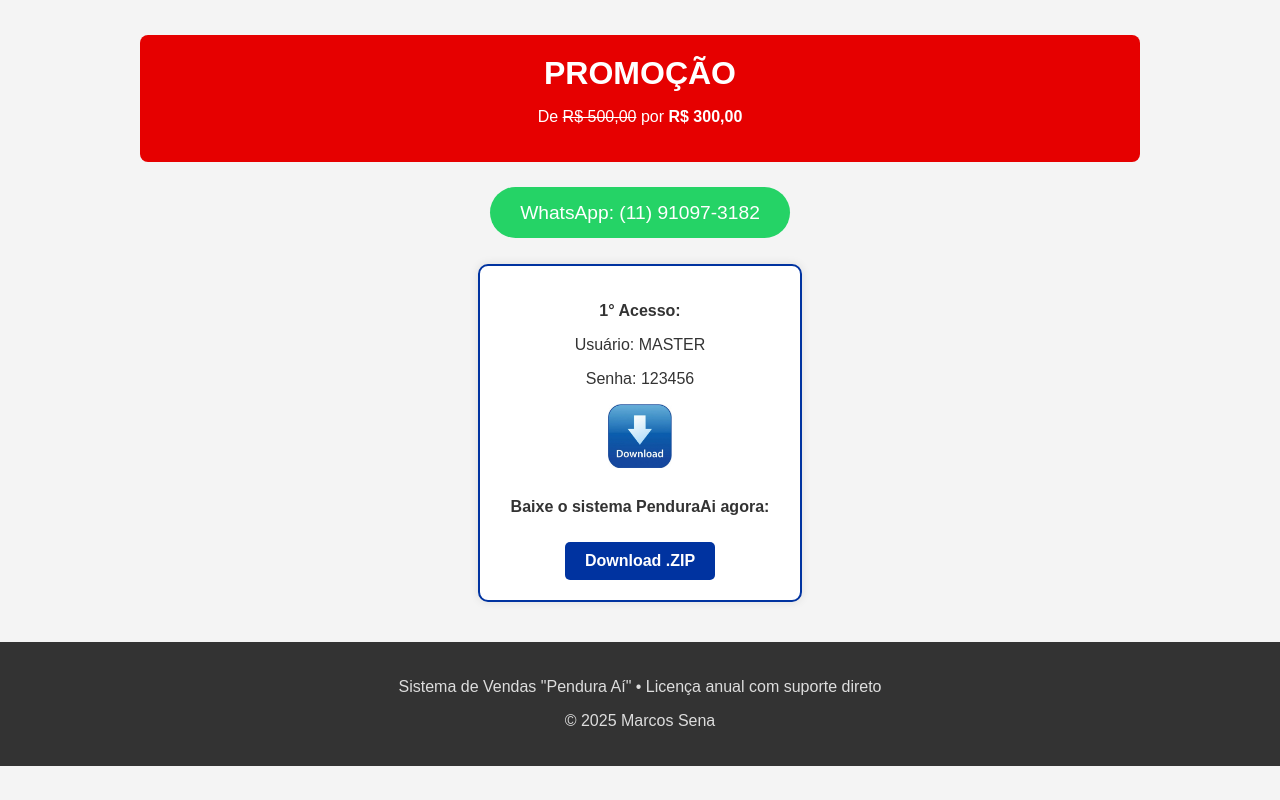
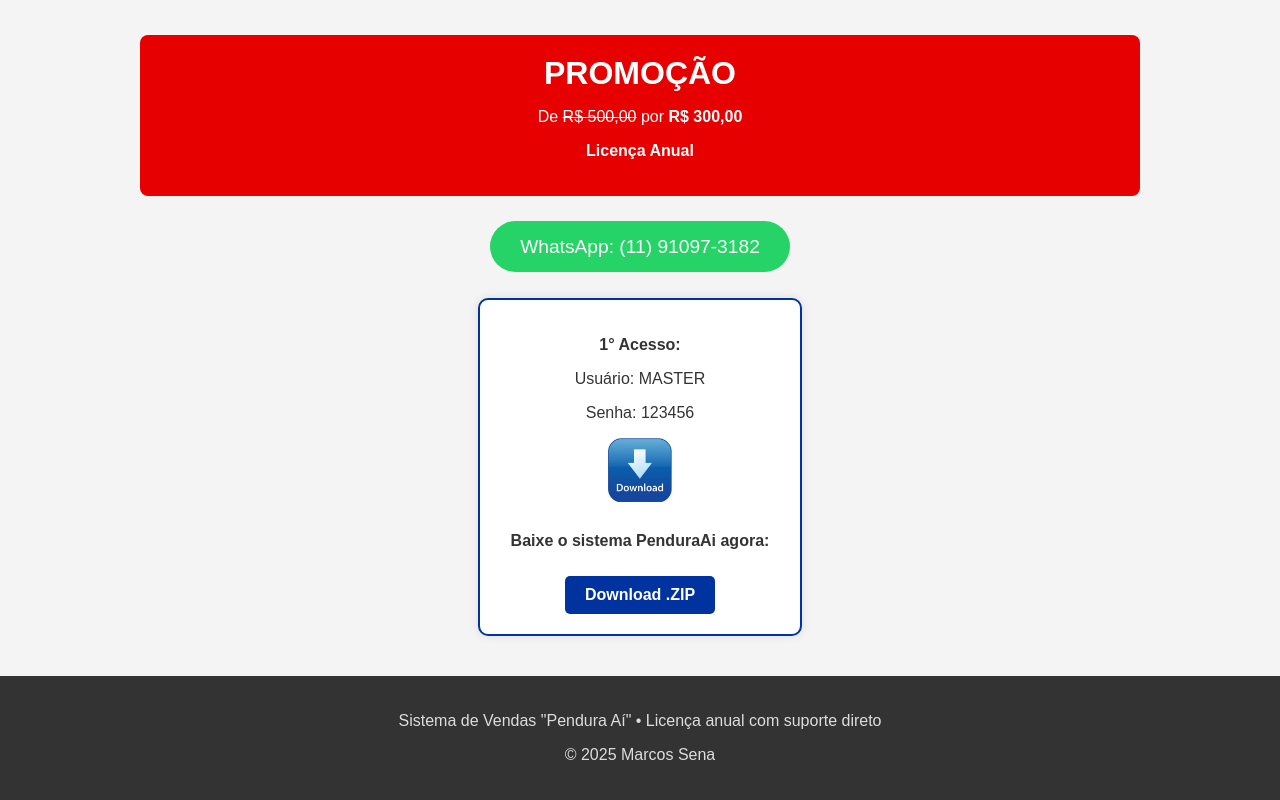
Before and after one commit to wmvsena/Site_PenduraAi, a plain HTML site: page index.html in a window 1280 px wide. Shown: the part 2711-3511 px from the top of the page. Before the commit the page ends 3477 px from the top, so only its background shows below. Drawn offline with Linux system fonts and the light colour scheme.

Commit message:
Licença anual

```diff
--- a/index.html
+++ b/index.html
@@ -84,6 +84,7 @@
     <div class="promo">
       <h2>PROMOÇÃO</h2>
       <p>De <del>R$ 500,00</del> por <strong>R$ 300,00</strong></p>
+      <p><strong>Licença Anual</strong></p>
     </div>
 
     <div class="cta">
```
